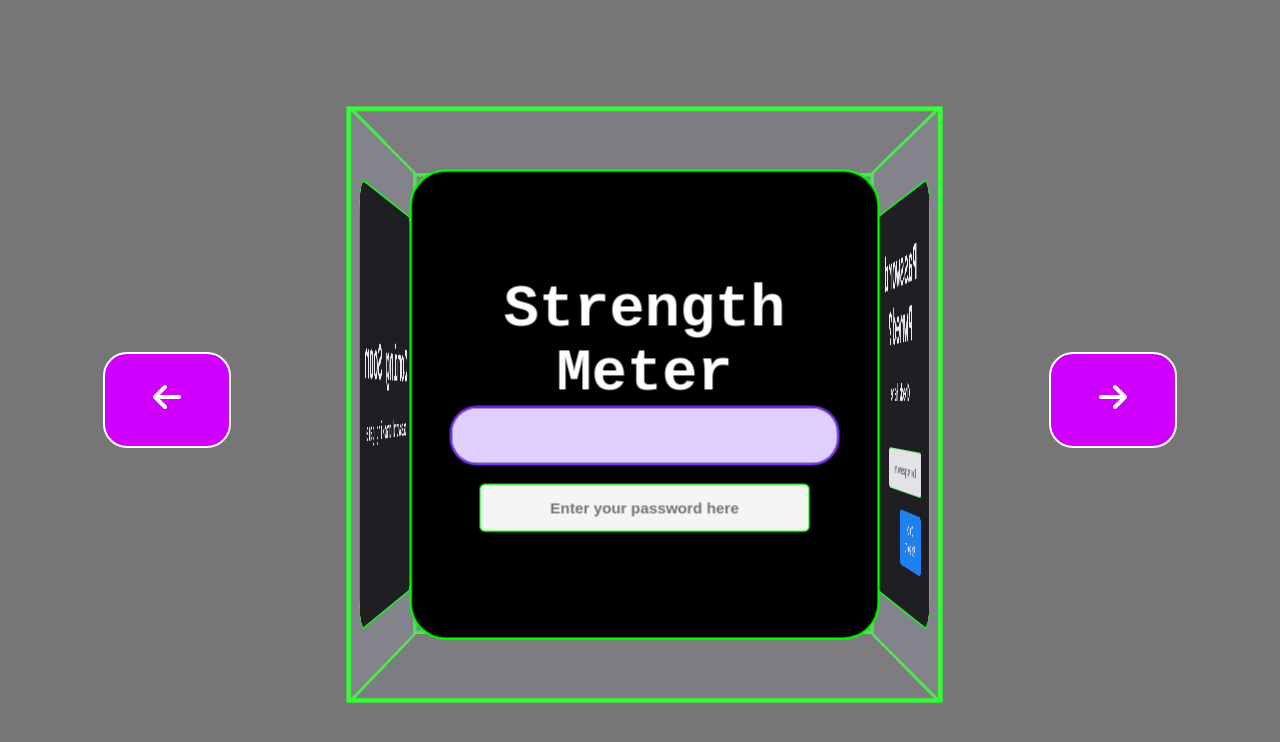
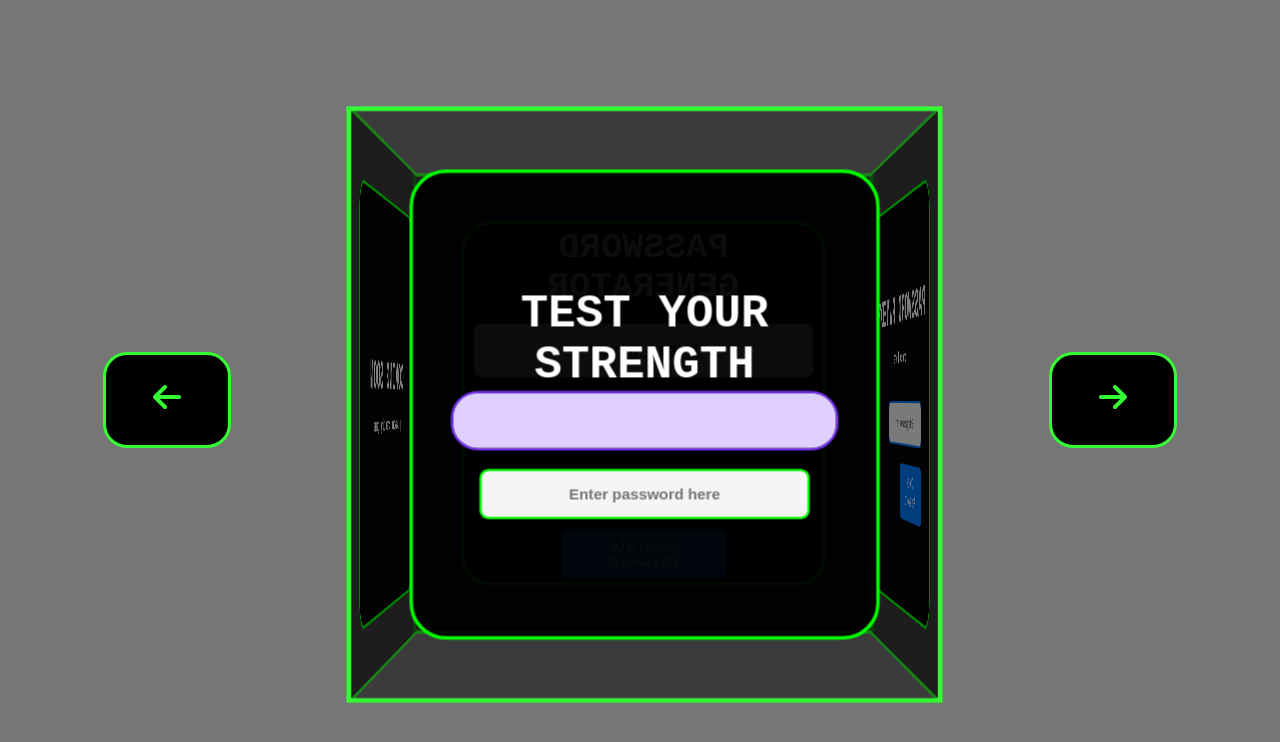
Before and after one commit to nonstickcode/cube-test, a React (Vite) app: page / in a window 1280 px wide. Shown: the top 742 px of the page. Built offline with nearby package versions, Linux system fonts and the light colour scheme.

Commit message:
wip style cohesion

```diff
--- a/src/components/Cube/Cube.css
+++ b/src/components/Cube/Cube.css
@@ -29,7 +29,7 @@
   position: absolute;
   width: 100%;
   height: 100%;
-  background: hsla(240, 10%, 65%, 0.2);
+  background: hsla(240, 100%, 0%, 0.5);
   border: 4px solid hsl(120, 99%, 60%);
   display: flex;
   align-items: center;
@@ -52,28 +52,30 @@
 
 .rotate-btn {
   margin: auto;
-  background-color: hsl(289, 100%, 50%);
-  color: white;
+  background-color: black;
+  color: hsl(120, 99%, 60%);
   width: 8rem;
   height: 6rem;
-  border: 2px solid white;
+  border: 3px solid hsl(120, 99%, 60%);
   border-radius: 1.5rem;
   font-size: 2rem;
 }
 
 .rotate-btn:hover {
-  background-color: hsl(289, 100%, 60%);
+  background-color: rgba(0, 0, 0, 0.8);
+  color: white;
   outline: none;
-  color: white;
+
 }
+
 
 /* Shared component styles */
 .component-container {
-  background-color: black;
+  background-color: rgba(0, 0, 0, 0.9);
   color: white;
   padding: 1rem; /* Reduced padding */
   border-radius: 2rem; /* Softer corners */
-  border: 2px solid hsl(120, 99%, 50%); /* Less prominent border */
+  border: 3px solid hsl(120, 99%, 50%); /* Less prominent border */
   display: flex;
   flex-direction: column;
   align-items: center;
@@ -86,6 +88,12 @@
 .component-title {
   margin: 0 auto;
   text-align: center;
+  font-size: 2.5rem;
+  text-transform: uppercase;
+}
+.component-sub-title {
+  font-size: 1rem;
+  text-transform: lowercase;
 }
 
 .user-text-input {
@@ -94,19 +102,19 @@
   height: 2rem;
   padding: 0.25rem 0.75rem;
   background-color: whitesmoke;
-  border: 1px solid hsl(120, 99%, 50%);
+  border: 2px solid hsl(120, 99%, 50%);
   outline: none;
   text-align: center;
-  border-radius: 0.3rem;
+  border-radius: 0.5rem;
   font-weight: bold;
 }
 
 .user-text-input:focus {
-  border-color: hsl(120, 99%, 70%);
+  border-color: hsl(211, 100%, 50%);
 }
 .component-btn {
   cursor: pointer;
-  background-color: #007bff;
+  background-color: hsl(211, 100%, 50%);
   color: white;
   border: none;
   margin-top: 0.5rem;
--- a/src/components/PwnedChecker/PwnedChecker.tsx
+++ b/src/components/PwnedChecker/PwnedChecker.tsx
@@ -57,7 +57,7 @@ const PwnedChecker: React.FC = () => {
           className="user-text-input"
           type="password"
           ref={passwordInputRef}
-          placeholder="Enter your password here"
+          placeholder="Enter password here"
           onKeyPress={handleKeyPress}
           onChange={(e) => setPassword(e.target.value)}
         />
--- a/src/components/Tester/PasswordStrengthMeter.tsx
+++ b/src/components/Tester/PasswordStrengthMeter.tsx
@@ -79,7 +79,7 @@ const PasswordStrengthMeter: React.FC = () => {
 
   return (
     <div className="component-container">
-      <h1 className="component-title">Strength Meter</h1>
+      <h1 className="component-title">Test your strength</h1>
       <div
         className="strength-meter"
         style={{ '--strength': `${strength}%` } as React.CSSProperties}
@@ -87,7 +87,7 @@ const PasswordStrengthMeter: React.FC = () => {
       <input
         className="user-text-input"
         id="password-input"
-        placeholder="Enter your password here"
+        placeholder="Enter password here"
         type="text"
         autoFocus
         aria-labelledby="password entry field"
```
